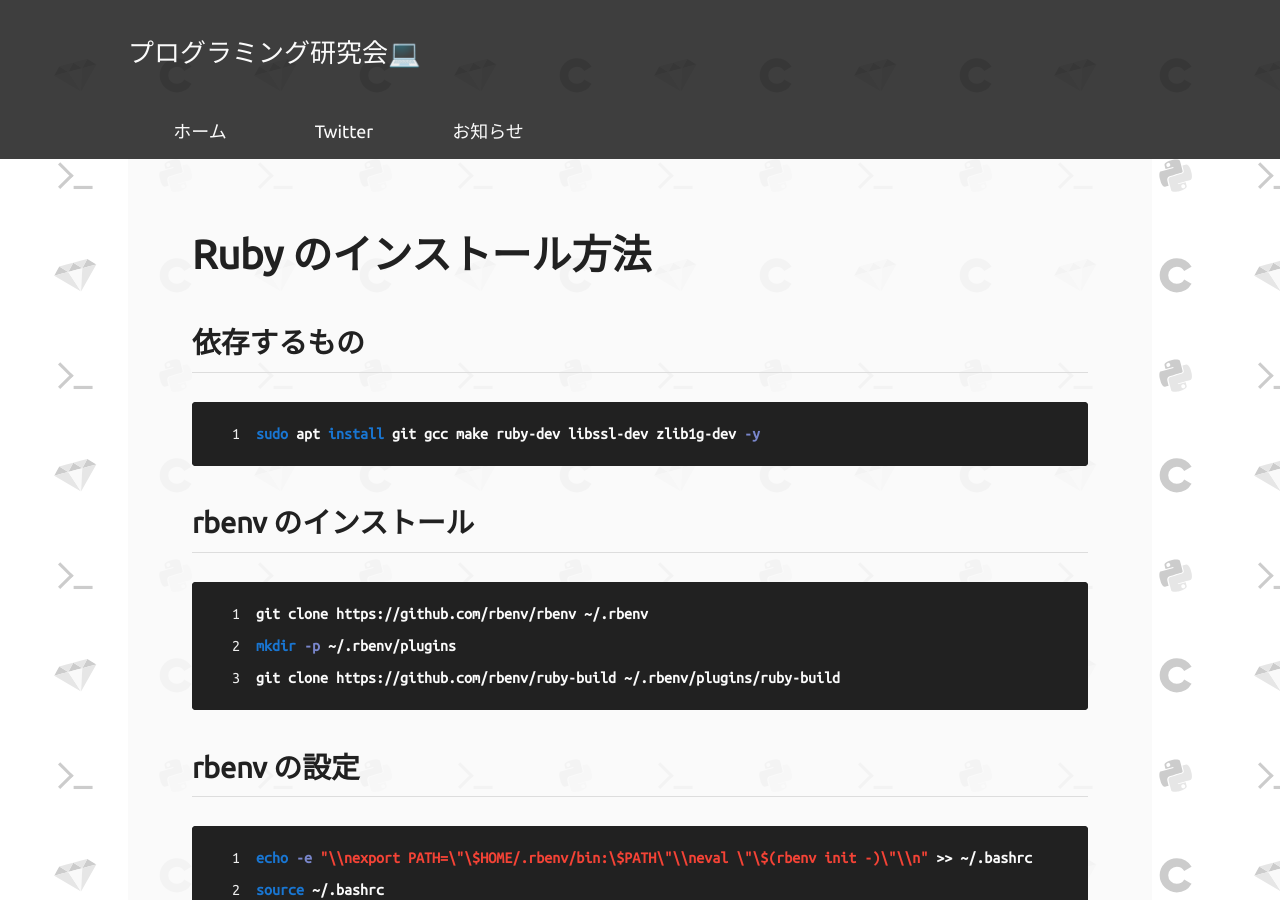
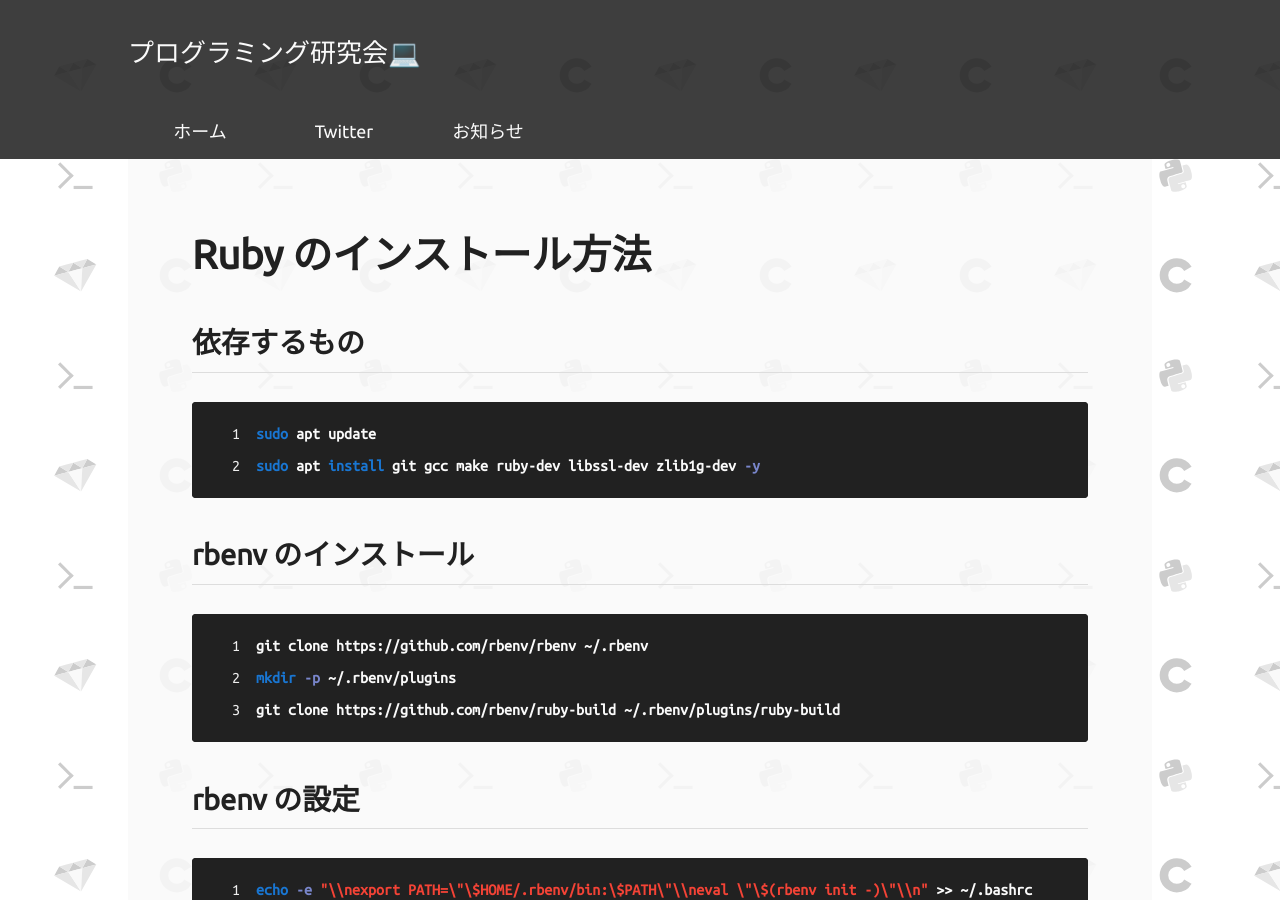
Before and after one commit to yamaguchi-ruby/yamaguchi-ruby.github.io, a Jekyll site: the page built from _posts/2019-11-18-085538.md, in a window 1280 px wide and 900 px high. Built offline with Jekyll 4.4.1, drawn with Linux system fonts in a browser that asks for light colours.

Commit message:
apt update

````diff
--- a/_posts/2019-11-18-085538.md
+++ b/_posts/2019-11-18-085538.md
@@ -5,6 +5,7 @@ title: Ruby のインストール方法
 
 # 依存するもの
 ```sh
+sudo apt update
 sudo apt install git gcc make ruby-dev libssl-dev zlib1g-dev -y
 ```
 
````
Also changed, not shown: 1 other file.
